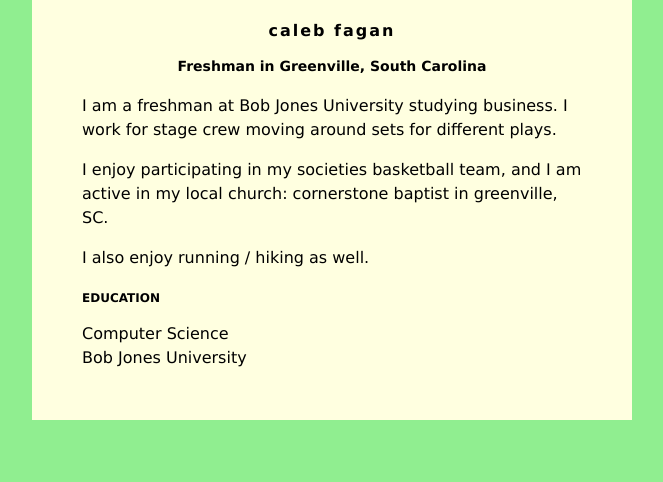
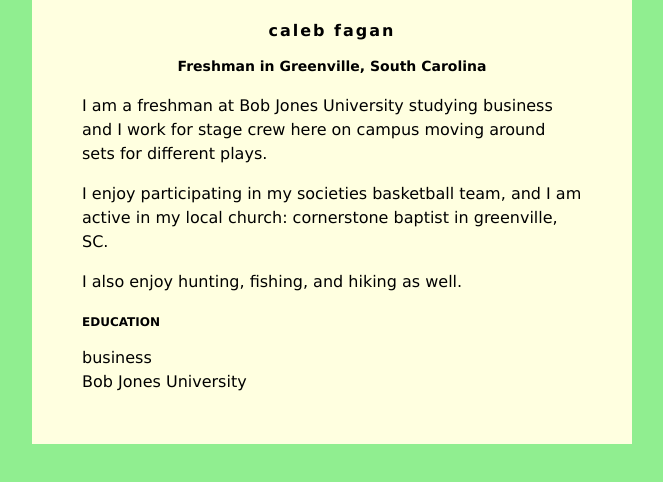
Before and after one commit to johnson119/johnson119.github.io, a plain HTML site: page index.html in a window 1280 px wide. Shown: the whole page, without its empty margins (308-971 px from the left). Drawn offline with Linux system fonts and the light colour scheme.

Commit message:
Update index.html

```diff
--- a/index.html
+++ b/index.html
@@ -33,16 +33,16 @@ h3 {
         <h1>caleb fagan</h1>
         <h2>Freshman in Greenville, South Carolina</h2>
 
-         <p>I am a freshman at Bob Jones University studying business. I work for stage crew moving around sets for different plays.</p>
+         <p>I am a freshman at Bob Jones University studying business and I work for stage crew here on campus moving around sets for different plays.</p>
          <p>
             I enjoy participating in my societies basketball team, and I am active in my local church: cornerstone baptist in greenville, SC.
          </p>
          <p>
-            I also enjoy running / hiking as well.
+            I also enjoy hunting, fishing, and hiking as well.
          </p>
 
         <h3>EDUCATION</h3>
-        Computer Science<br>
+        business<br>
         Bob Jones University
     </div>
 
```
